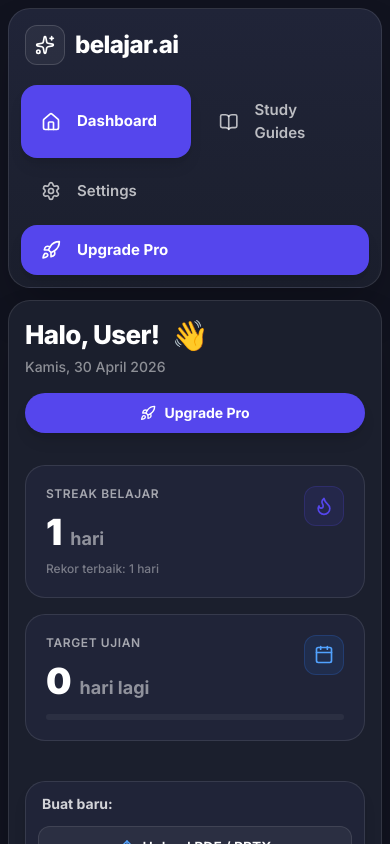
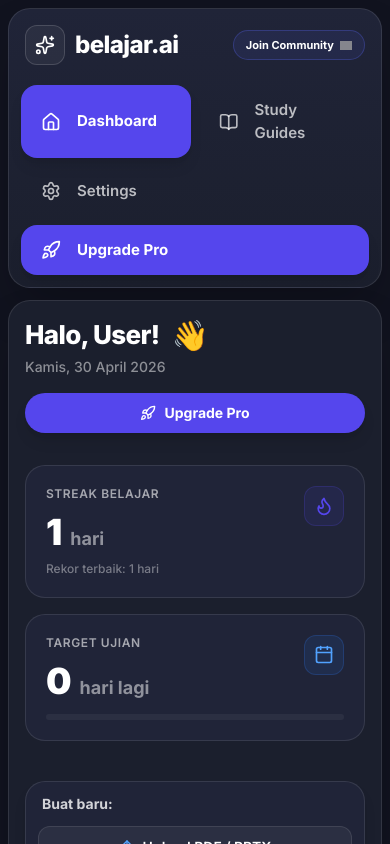
Before and after one commit to giovannonathaniel/belajar-ai, a Next.js app: page /dashboard in a window 390 px wide. Shown: the top 844 px of the page. Built offline with nearby package versions, Linux system fonts and the light colour scheme; grey boxes are pictures that could not be loaded.

Commit message:
Update: Tambah komunitas

```diff
--- a/app/components/Dashbord.tsx
+++ b/app/components/Dashbord.tsx
@@ -327,14 +327,34 @@
 
         {/* SIDEBAR DASHBOARD */}
         <aside className="w-full md:w-[300px] shrink-0 rounded-[22px] md:rounded-[28px] border border-white/10 bg-gradient-to-b from-[#202438] to-[#1b1f2d] shadow-2xl overflow-hidden flex flex-col relative">
-          <div
-  onClick={onGoToLanding}
-  className="flex items-center gap-2.5 px-4 md:px-6 pt-4 md:pt-6 pb-2 cursor-pointer hover:opacity-80 transition-opacity"
->
-            <div className="h-10 w-10 rounded-xl border border-white/15 bg-white/5 flex items-center justify-center">
-              <Sparkles className="h-5 w-5 text-white" />
+
+          {/* HEADER SIDEBAR (Logo & Tombol Mobile) */}
+          <div className="flex items-center justify-between px-4 md:px-6 pt-4 md:pt-6 pb-2">
+
+            {/* Bagian Kiri: Logo & Nama */}
+            <div
+              onClick={onGoToLanding}
+              className="flex items-center gap-2.5 cursor-pointer hover:opacity-80 transition-opacity"
+            >
+              <div className="h-10 w-10 rounded-xl border border-white/15 bg-white/5 flex items-center justify-center shrink-0">
+                <Sparkles className="h-5 w-5 text-white" />
+              </div>
+              <div className="text-2xl font-extrabold tracking-tight">belajar.ai</div>
             </div>
-            <div className="text-2xl font-extrabold tracking-tight">belajar.ai</div>
+
+            {/* Bagian Kanan: Tombol Join Khusus Mobile (md:hidden) */}
+            <button
+              onClick={() => window.open("https://discord.com", "_blank")}
+              className="md:hidden flex items-center gap-1.5 rounded-full bg-[#5865F2]/10 border border-[#5865F2]/30 px-3 py-1.5 hover:bg-[#5865F2]/20 transition-colors shrink-0"
+            >
+              <span className="text-[11px] font-bold text-[#FFFFFF]">Join Community</span>
+              <img
+                src="https://uxwing.com/wp-content/themes/uxwing/download/brands-and-social-media/discord-round-color-icon.png"
+                alt="Discord"
+                className="h-3 w-3 object-contain opacity-80"
+              />
+            </button>
+
           </div>
 
           <nav className="p-3 md:p-4 md:flex-1">
@@ -373,6 +393,23 @@
           </nav>
 
           <div className="hidden md:block p-5 border-t border-white/10 mt-auto">
+
+            {/* --- TOMBOL JOIN COMMUNITY (DENGAN GAMBAR CUSTOM) --- */}
+            <button
+              onClick={() => window.open("https://discord.com", "_blank")}
+              className="w-full mb-3 rounded-[14px] bg-[#5865F2]/10 hover:bg-[#5865F2]/20 border border-[#5865F2]/30 px-4 py-2.5 flex items-center justify-between transition-all duration-300 group"
+            >
+              <span className="text-[13px] font-bold text-[#FFFFFF] group-hover:text-white transition-colors">Join Community</span>
+
+              {/* Gambar Custom Logo Discord */}
+              <img
+                src="https://uxwing.com/wp-content/themes/uxwing/download/brands-and-social-media/discord-round-color-icon.png"
+                alt="Discord"
+                className="h-4 w-4 object-contain opacity-80 group-hover:opacity-100 transition-opacity"
+              />
+            </button>
+
+            {/* --- PROFIL USER --- */}
             <div className="flex items-center gap-3 rounded-2xl p-2 hover:bg-white/5 transition cursor-pointer">
               <img src={avatarUrl} alt="Profile" className="w-10 h-10 rounded-full bg-white/10 object-cover border border-white/10" />
               <div className="flex-1 overflow-hidden">
@@ -380,6 +417,7 @@
                 <div className="text-xs text-white/50 truncate">{userProfile.email}</div>
               </div>
             </div>
+
           </div>
         </aside>
 
```
